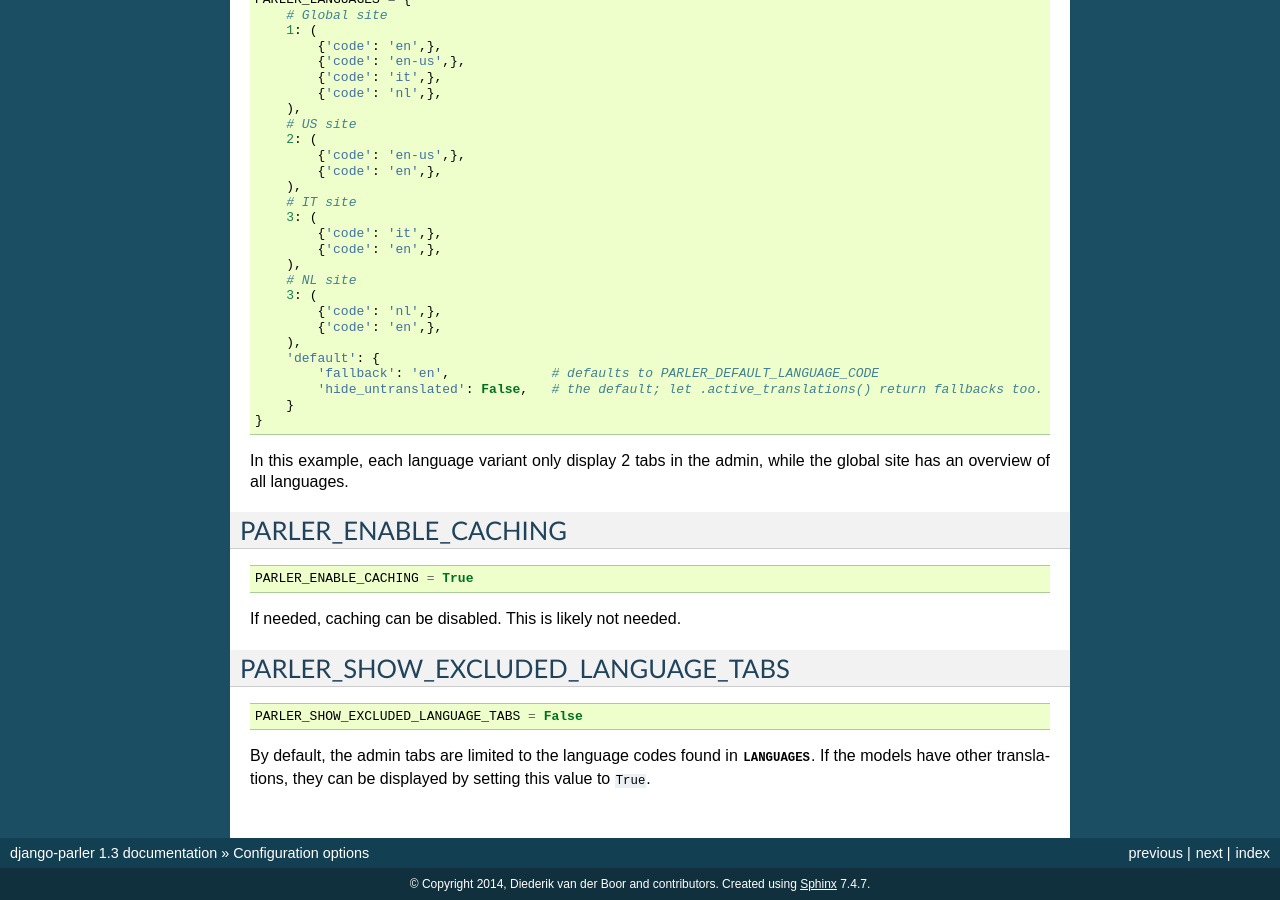
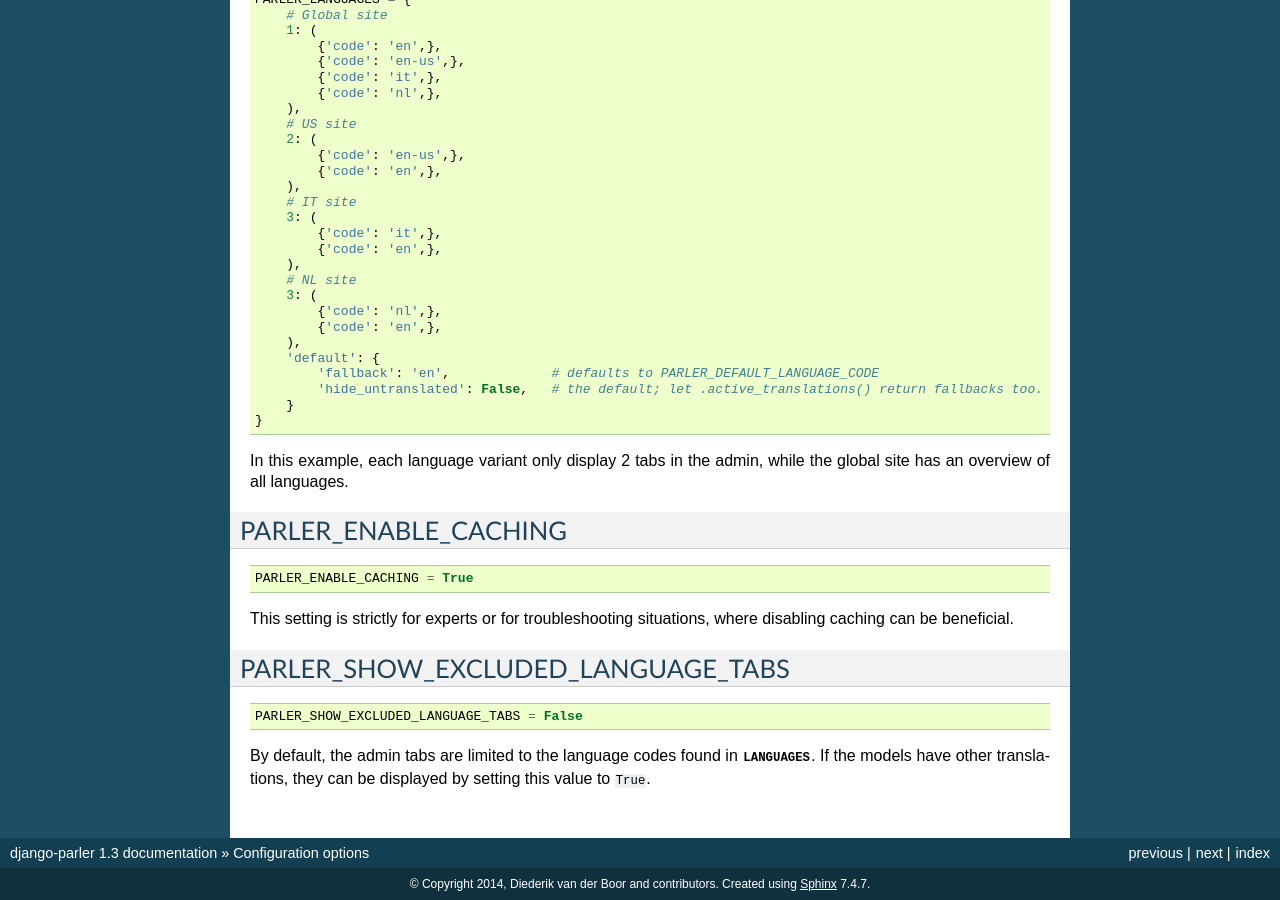
Before and after one commit to django-parler/django-parler, a Sphinx documentation site: the page built from docs/configuration.rst, in a window 1280 px wide and 900 px high, scrolled down 1074 px. Built offline with Sphinx 7.4.7, drawn with Linux system fonts in a browser that asks for light colours.

Commit message:
Remove ambiguity in PARLER_ENABLE_CACHING section
While not perfect, I think it is an improvement.

```diff
--- a/docs/configuration.rst
+++ b/docs/configuration.rst
@@ -107,8 +107,7 @@ PARLER_ENABLE_CACHING
 
     PARLER_ENABLE_CACHING = True
 
-If needed, caching can be disabled.
-This is likely not needed.
+This setting is strictly for experts or for troubleshooting situations, where disabling caching can be beneficial.
 
 .. _PARLER_SHOW_EXCLUDED_LANGUAGE_TABS:
 
```
